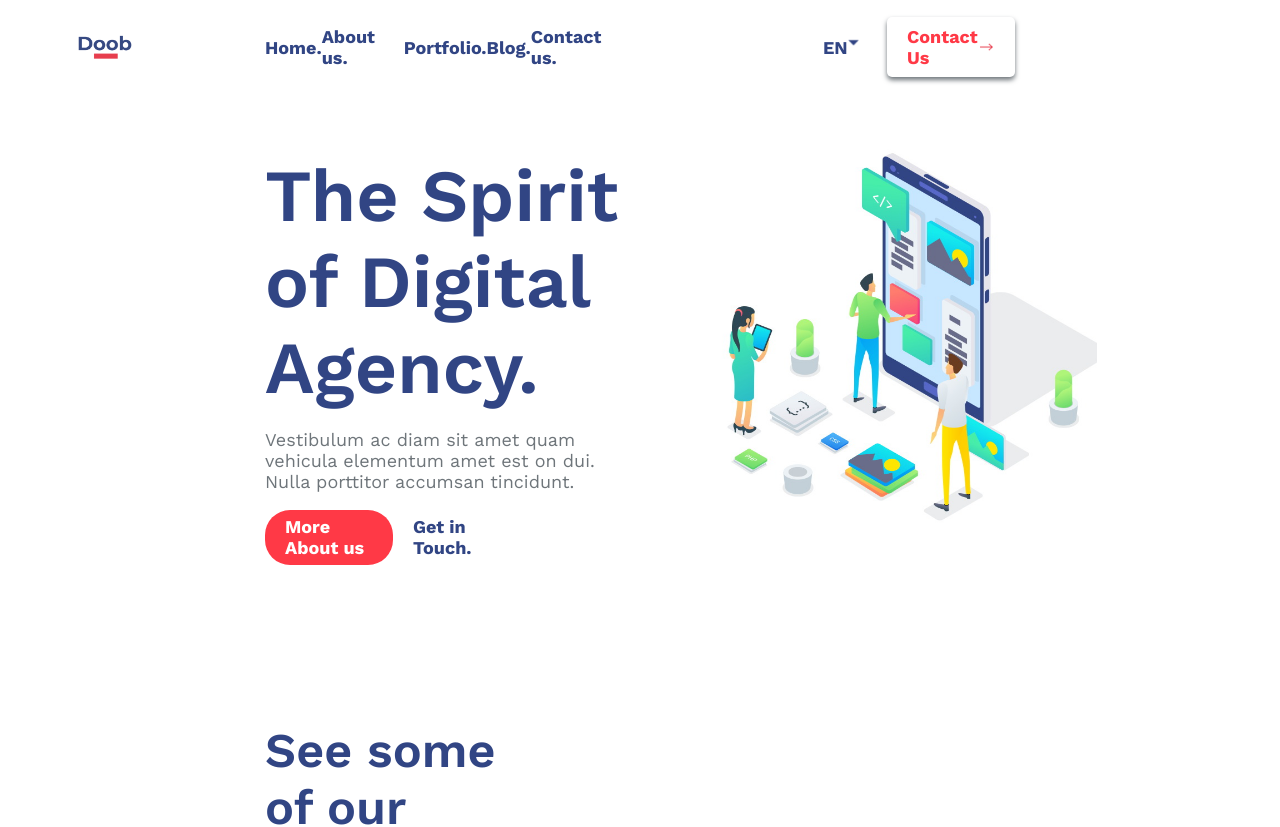
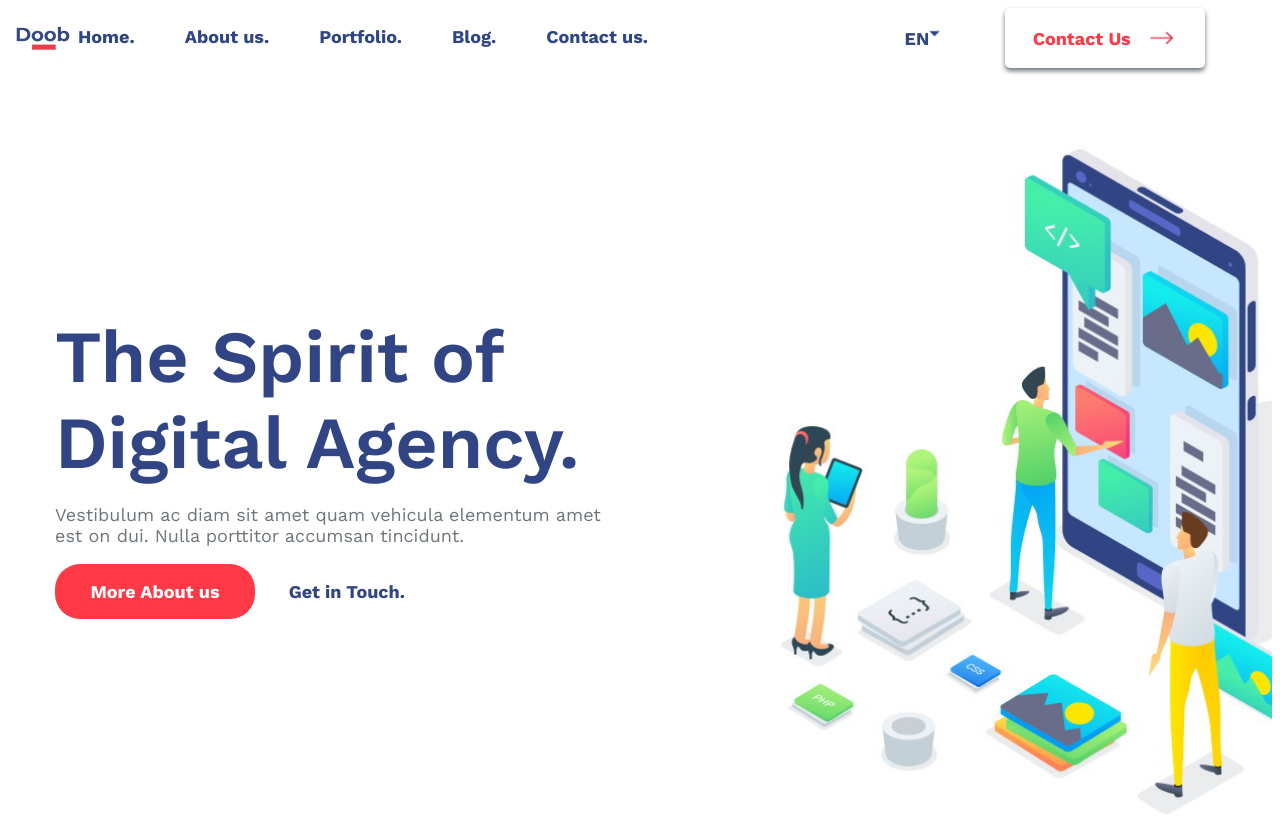
Before and after one commit to IlonaLukuts/TestFEE, a plain HTML site: page index.html in a window 1280 px wide. Shown: the top 827 px of the page. Drawn offline with nearby package versions, Linux system fonts and the light colour scheme; files whose address does not match are found by name.

Commit message:
fix: change elements location and size
- change structure of header's elements
- add new classes

```diff
--- a/index.html
+++ b/index.html
@@ -15,19 +15,17 @@
     <body>
         <header>
             <div class="header-container">
+                    <input type="checkbox" id="menu-toggle" />
+                    <label class="menu-button-container" for="menu-toggle">
+                        <span></span>
+                    </label>
                 <a href="index.html" class="logo-link">
                     <div class="image-wrapper">
                         <img src="images/logo.png" />
                     </div>
                 </a>
-                <div class="menu-container col-12">
-                    <input type="checkbox" id="menu-toggle" />
-                    <label class="menu-button-container" for="menu-toggle">
-                        <span></span>
-                    </label>
-
-                    <div class="menu-items-container col-12">
-                        <nav class="col-6">
+                    <div class="menu-items-container col-sm-12 col-lg-12">
+                        <nav class="col-sm-7 col-lg-6">
                             <ul class="navigation-list">
                                 <li>
                                     <a href="index.html">Home.</a>
@@ -47,7 +45,7 @@
                             </ul>
                         </nav>
 
-                        <div class="lang-contact-container col-3">
+                        <div class="lang-contact-container col-sm-3 col-lg-3">
                             <div class="lang-container select-container">
                                 <select id="lang-select">
                                     <option selected>EN</option>
@@ -57,7 +55,7 @@
                                 </select>
                             </div>
 
-                            <a href="" class="contact-link col-2">
+                            <a href="" class="contact-link col-sm-2 col-lg-2">
                                 <div class="contact-container button">
                                     <p>Contact Us</p>
                                     <div class="image-wrapper">
@@ -67,7 +65,6 @@
                             </a>
                         </div>
                     </div>
-                </div>
 
                 <div class="logo-copy-container"></div>
 
@@ -75,20 +72,20 @@
         </header>
 
         <main>
-            <div class="main-container col-12">
+            <div class="main-container col-sm-12 col-lg-12">
                 <section>
                     <div class="info-container">
-                        <div class="info-text-container col-6">
+                        <div class="info-text-container col-sm-6 col-lg-6">
                             <h1>The Spirit of Digital Agency.</h1>
                             <p>
                                 Vestibulum ac diam sit amet quam vehicula
                                 elementum amet est on dui. Nulla porttitor
                                 accumsan tincidunt.
                             </p>
-                            <div class="buttons-container col-4">
+                            <div class="buttons-container col-sm-4 col-lg-4">
                                 <a href="">
                                     <div
-                                        class="more-about-us-button-container col-2"
+                                        class="more-about-us-button-container col-sm-2 col-lg-2"
                                     >
                                         <div
                                             class="more-about-us-button button"
@@ -104,7 +101,7 @@
                                 </a>
                             </div>
                         </div>
-                        <div class="slider-container col-6" id="slider-container">
+                        <div class="slider-container col-sm-7 col-lg-7" id="slider-container">
                             <div class="image-wrapper">
                                 <img src="images/pic.jpg" />
                             </div>
@@ -117,7 +114,7 @@
 
                 <section>
                     <div class="works-container">
-                        <h2 class="col-4">See some of our Creative work.</h2>
+                        <h2 class="col-sm-7 col-lg-4">See some of our Creative work.</h2>
                         <div class="examples-container">
                             <a href="" class="example-link">
                                 <div class="example-wrapper"></div>
@@ -138,7 +135,7 @@
                                 <div class="example-wrapper"></div>
                             </a>
                         </div>
-                        <a href="" class="see-more-button-link col-2">
+                        <a href="" class="see-more-button-link col-sm-3 col-lg-2">
                             <div class="">See More of These.</div>
                         </a>
                     </div>
@@ -172,7 +169,7 @@
                             ></textarea>
                             <input
                                 type="submit"
-                                class="submit-button button col-2"
+                                class="submit-button button col-sm-2 col-lg-2"
                                 value="Send Message"
                             />
                         </div>
--- a/less/styles.less
+++ b/less/styles.less
@@ -99,14 +99,6 @@ a {
     align-self: center;
 }
 
-.menu-container {
-    width: fit-content;
-    display: flex;
-    flex-direction: column;
-    position: absolute;
-    width: 55%;
-}
-
 #menu-toggle {
     display: none;
 
@@ -188,7 +180,7 @@ a {
     font-weight: bold;
     transition-duration: 0.25s;
     padding: 30px;
-    width: 100%;
+    width: 60%;
 
     .navigation-list {
         flex-direction: column;
@@ -334,11 +326,12 @@ h2 {
 .examples-container {
     display: flex;
     flex-wrap: wrap;
+    justify-content: center;
     align-content: space-around;
 }
 
 .example-link {
-    @width-example: 30%;
+    @width-example: 236px;
 
     padding-top: 0.7 * @width-example;
     width: @width-example;
@@ -443,7 +436,6 @@ h2 {
 
     nav {
         margin-bottom: 35px;
-        width: 50%;
     }
 
     .navigation-list {
@@ -479,4 +471,5 @@ h2 {
     margin-bottom: 40px;
 }
 
+@import url("styles_tablet.less");
 @import url("styles_desktop.less");
```
Also changed, not shown: less/styles.css.
